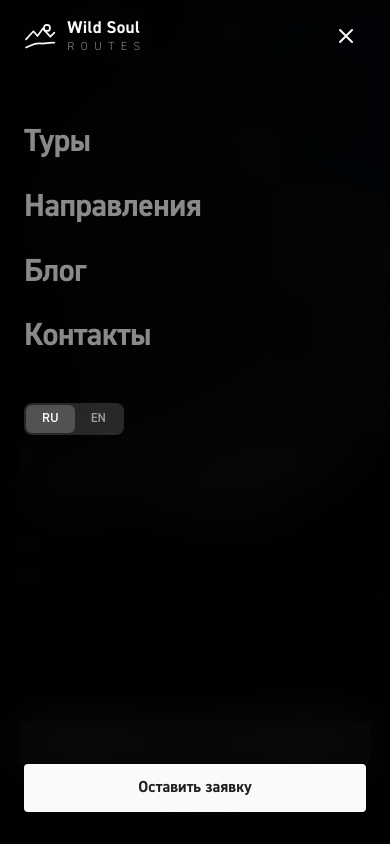
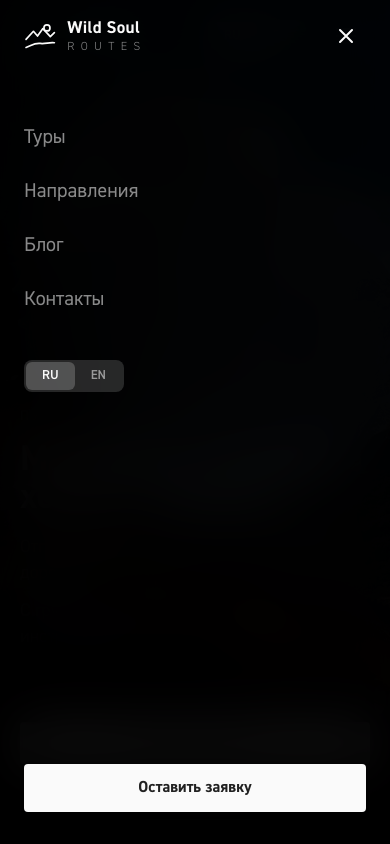
Before and after one commit to fifulina-uxui/wild-soul-routes, a React (Vite) app: page / in a window 390 px wide. Both pictures are taken after a click on the button "Открыть меню". Shown: the top 844 px of the page. Built offline with nearby package versions, Linux system fonts and the light colour scheme.

Commit message:
Burger menu links: 20px regular

```diff
--- a/src/sections/Header.tsx
+++ b/src/sections/Header.tsx
@@ -136,7 +136,7 @@ export default function Header() {
               to={item.href}
               style={{ transitionDelay: open ? `${80 + i * 50}ms` : '0ms' }}
               className={({ isActive }) =>
-                `py-3 text-[32px] font-bold leading-[1.15] tracking-[-0.5px] transition-all duration-300 ${
+                `py-3 text-[20px] font-normal leading-[1.3] transition-all duration-300 ${
                   open ? 'translate-y-0 opacity-100' : 'translate-y-3 opacity-0'
                 } ${isActive ? 'text-[#fafafa]' : 'text-[rgb(250_250_250/55%)] hover:text-[#fafafa]'}`
               }
```
